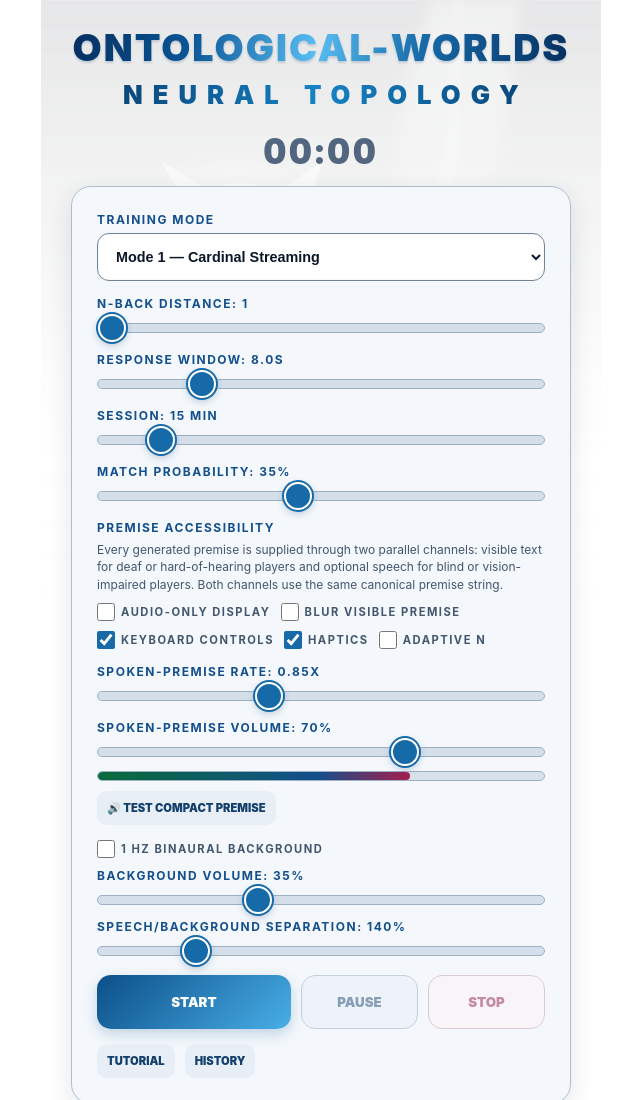
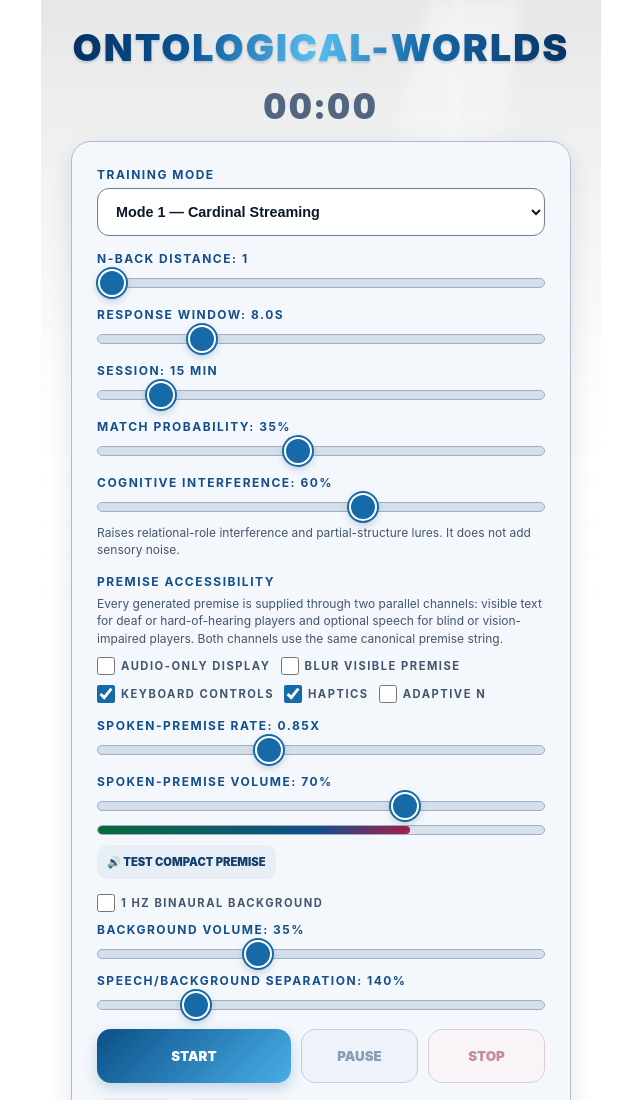
Before and after one commit to mike-stack1982364/Ontological-Worlds, a plain HTML site: page index.html in a window 1280 px wide. Shown: the top 1100 px of the page, without its empty margins (319-959 px from the left). Drawn offline with Linux system fonts and the light colour scheme.

Commit message:
Remove subtitle and restore cognitive interference controls

```diff
--- a/index.html
+++ b/index.html
@@ -4,7 +4,7 @@
   <meta charset="utf-8">
   <meta name="viewport" content="width=device-width,initial-scale=1,maximum-scale=1,user-scalable=no">
   <meta name="theme-color" content="#ffffff">
-  <title>Ontological-Worlds — Neural Topology</title>
+  <title>Ontological-Worlds</title>
   <link rel="stylesheet" href="styles.css">
   <link rel="stylesheet" href="light-theme.css">
 </head>
@@ -12,7 +12,6 @@
   <div class="lion-backdrop" aria-hidden="true"></div>
   <main class="container">
     <h1>Ontological-Worlds</h1>
-    <div class="alpha-badge">Neural Topology</div>
     <div id="session-countdown" class="session-countdown idle" role="timer" aria-label="Session time remaining">00:00</div>
 
     <section class="controls" aria-label="Game settings">
@@ -44,6 +43,11 @@
       <div class="control-group">
         <label for="prob-slider">Match probability: <span id="prob-val">35%</span></label>
         <input id="prob-slider" type="range" min="15" max="60" step="1" value="35">
+      </div>
+      <div class="control-group">
+        <label for="interference-slider">Cognitive interference: <span id="interference-val">60%</span></label>
+        <input id="interference-slider" type="range" min="0" max="100" step="5" value="60" aria-describedby="interference-help">
+        <p id="interference-help" style="font-size:.75rem;color:#43566d;line-height:1.45;margin-top:8px">Raises relational-role interference and partial-structure lures. It does not add sensory noise.</p>
       </div>
 
       <div class="control-group" aria-labelledby="accessibility-label">
@@ -125,6 +129,10 @@
       <p>The nine categories are All, Difference, Action, Division, Connection, Multiplication, Projection, Encompassment and Completion. Complementary mirrors are All–Completion, Difference–Encompassment, Action–Projection and Division–Multiplication; Connection mirrors itself.</p>
       <p>Inner and Outer meanings are learned operators, not definitions repeated inside every trial. Category composition uses an explicit nine-position computational field. This is a game formalisation for deterministic scoring, not a claim that the source theory supplied this exact composition table.</p>
 
+      <h3>Cognitive interference</h3>
+      <p>The slider controls relational interference rather than visual or auditory distraction. Higher settings increasingly carry a recently encountered symbol into a different category, perspective or structural role, and select non-matches that overlap partially with the N-back target while differing on a decisive binding.</p>
+      <p>Exact symbol-pair repetitions and reversed pairs are blocked because they permit superficial recognition. At zero, generation remains comparatively fresh. At one hundred, recent-role carry and structurally competitive lures are maximised whenever a valid non-repeating construction exists.</p>
+
       <h3>Mode 1 — Cardinal Streaming</h3>
       <p>Bind two independently categorised nodes through one cardinal relation. Example: “Inner Division U; east to Outer Multiplication M.”</p>
 
@@ -171,6 +179,7 @@
 
   <script src="app.js"></script>
   <script src="ontology-integration-v4.js"></script>
+  <script src="cognitive-interference.js"></script>
   <script src="audio-accessibility.js"></script>
 </body>
 </html>
```
